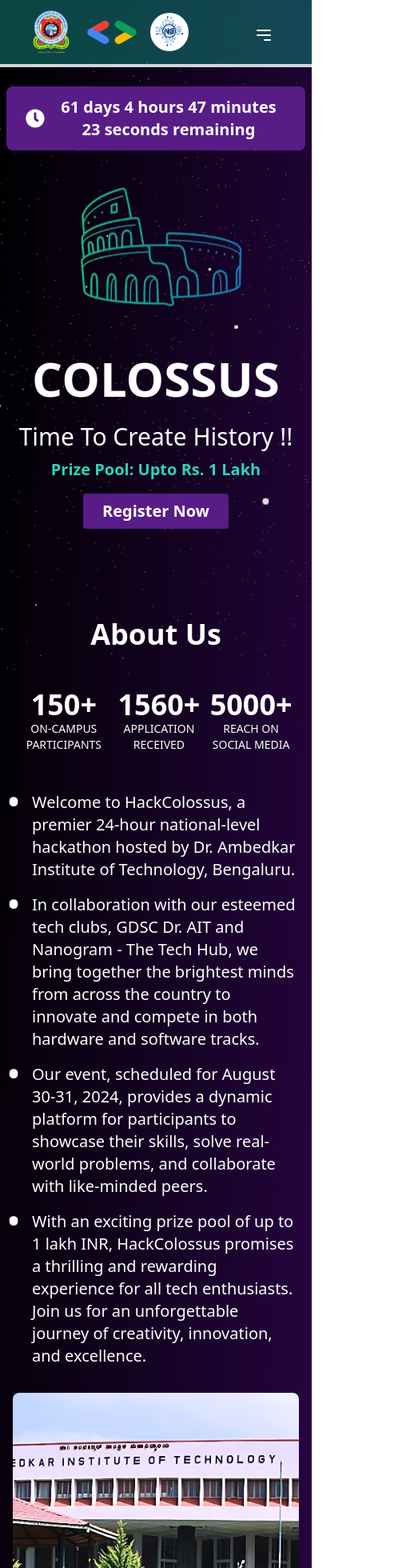
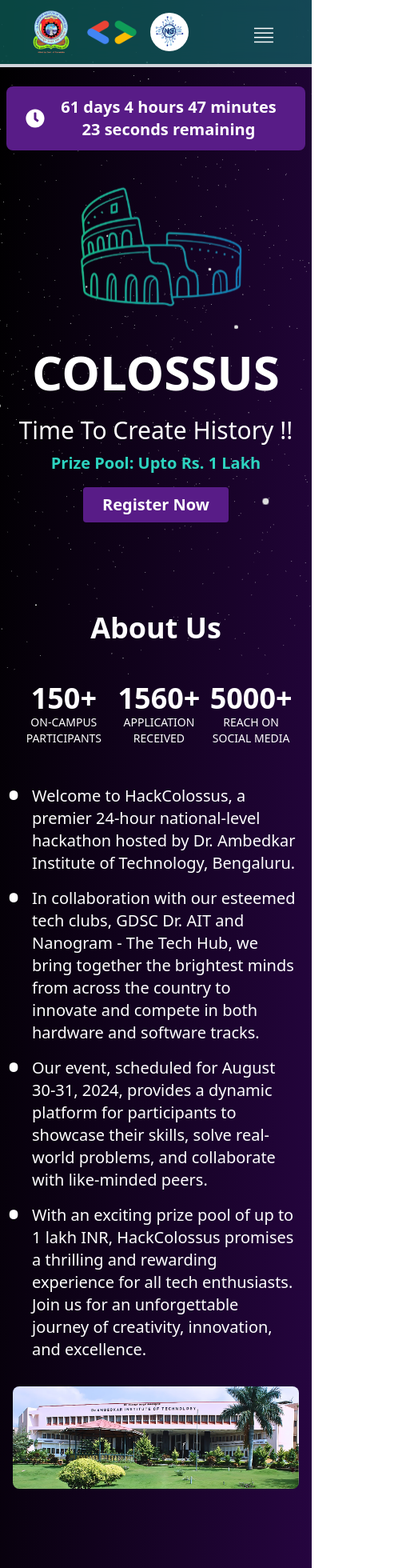
Before and after one commit to Amruthamsh/hack_colossus, a React (Vite) app: page / in a window 390 px wide. Shown: the top 1960 px of the page at 80% size, 523 px wide, since content can reach past the window. Built offline with nearby package versions, Linux system fonts and the light colour scheme.

Commit message:
alignment fixes and college image

```diff
--- a/src/components/AboutPage.tsx
+++ b/src/components/AboutPage.tsx
@@ -60,7 +60,7 @@ const AboutPage = () => {
 
       <img
         src={collegePhoto}
-        className="flex items-center justify-center w-full h-96 object-cover rounded-lg"
+        className="w-full h-auto object-cover rounded-lg"
         alt="Hack Colossus Logo"
       />
     </div>
--- a/src/components/Footer.tsx
+++ b/src/components/Footer.tsx
@@ -1,7 +1,7 @@
 const Footer = () => {
   return (
     <footer className="bg-black py-12">
-      <div className="container mx-auto flex flex-col lg:flex-row lg:justify-between space-y-6 lg:space-y-0">
+      <div className="container mx-auto gap-6 flex sm:flex-col md:flex-col lg:flex-row justify-between space-y-6 lg:space-y-0">
         <div className="flex items-center text-white">
           <svg
             className="w-12 h-12 mr-3"
@@ -19,7 +19,7 @@ const Footer = () => {
           </svg>
           <div>
             <h2 className="text-2xl font-bold">Date</h2>
-            <p className="text-lg">30th and 31st Aug, 2024 | Fri-Sat</p>
+            <p className="text-lg">30th and 31st Aug, 2024 | Friday-Saturday</p>
           </div>
         </div>
 
--- a/src/components/Hero.tsx
+++ b/src/components/Hero.tsx
@@ -65,11 +65,7 @@ const Hero: React.FC = () => {
         )}
       </div>
       <div className="max-w-2xl mx-auto">
-        <img
-          src={hack_logo}
-          alt="Hack Colossus Logo"
-          className="mx-auto mb-2"
-        />
+        <img src={hack_logo} alt="Hack Colossus Logo" className="mx-auto" />
         <h1 className="text-6xl font-bold leading-tight mb-4 text-white">
           COLOSSUS
         </h1>
--- a/src/components/Navbar/mobileNavbar.tsx
+++ b/src/components/Navbar/mobileNavbar.tsx
@@ -1,8 +1,8 @@
 import { useState } from "react";
 import { HashLink as Link } from "react-router-hash-link";
 import { IoMdClose } from "react-icons/io";
-import { HiOutlineMenuAlt3 } from "react-icons/hi";
 import { navLinks } from "@/constants";
+import { TfiAlignJustify } from "react-icons/tfi";
 // import DashboardButton from "./dashboardButton";
 
 const MobileNavbar = () => {
@@ -18,7 +18,7 @@ const MobileNavbar = () => {
           {isOpen ? (
             <IoMdClose className="h-6 w-6" />
           ) : (
-            <HiOutlineMenuAlt3 className="h-6 w-6" />
+            <TfiAlignJustify className="h-6 w-6" />
           )}
         </button>
       </div>
```
